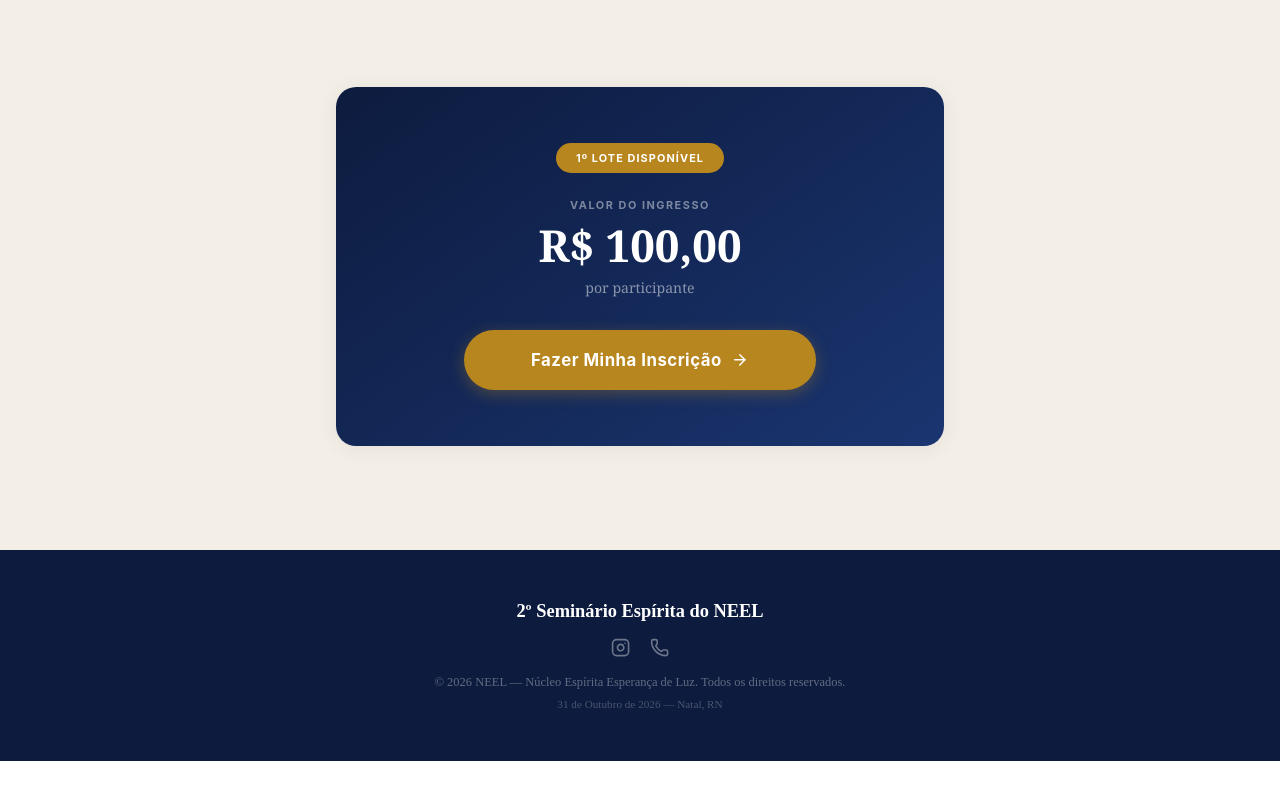
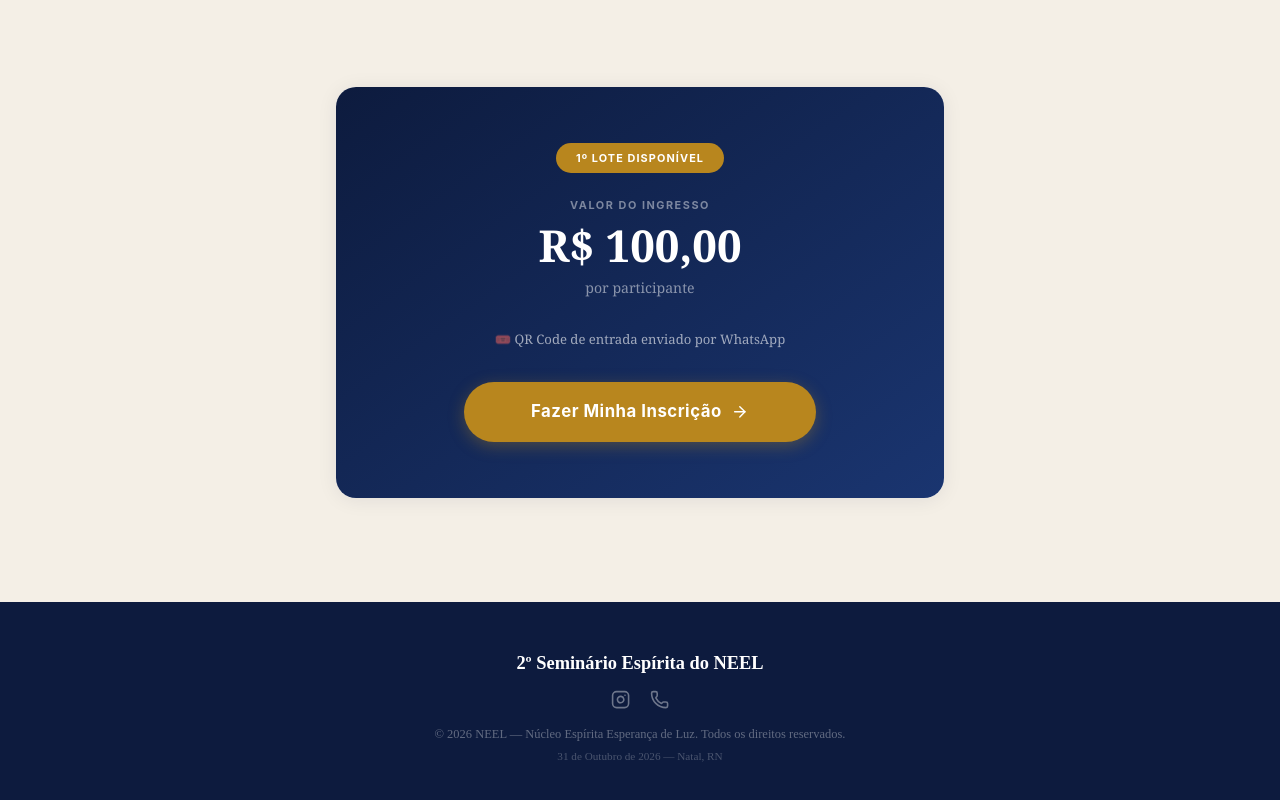
Before and after one commit to pedrologapp/neel_2seminario, a React (Vite) app: page / in a window 1280 px wide. Shown: the part 1656-2456 px from the top of the page. Before the commit the page ends 2417 px from the top, so only its background shows below. Built offline with nearby package versions, Linux system fonts and the light colour scheme.

Commit message:
Update App.jsx

```diff
--- a/src/App.jsx
+++ b/src/App.jsx
@@ -432,7 +432,10 @@ function App() {
               <p style={{fontFamily:"'Lora',Georgia,serif",color:'rgba(255,255,255,.5)',fontSize:'.88rem',margin:'.4rem 0 2rem'}}>
                 por participante
               </p>
-
+              {/* após o <p> de "por participante" */}
+              <p style={{fontFamily:"'Lora',Georgia,serif",color:'rgba(255,255,255,.6)',fontSize:'.82rem',margin:'0 0 2rem',display:'flex',alignItems:'center',justifyContent:'center',gap:'.4rem'}}>
+              🎟️ QR Code de entrada enviado por WhatsApp
+              </p>
               {/* 5 — Botão na linha própria */}
               <div>
                 {!showForm ? (
@@ -500,7 +503,7 @@ function App() {
                   {/* WhatsApp */}
                   <div style={{background:'#fffbf0',border:'1.5px solid #f0d98a',borderRadius:'1rem',padding:'1.25rem',marginBottom:'1.25rem'}}>
                     <p style={{fontFamily:"-apple-system,'Segoe UI',sans-serif",fontWeight:700,fontSize:'.82rem',color:'#92400e',display:'flex',alignItems:'center',gap:'.5rem',marginBottom:'1rem'}}>
-                      <Phone style={{width:'.9rem',height:'.9rem',color:'var(--gold)'}}/> O comprovante será enviado para este WhatsApp — digite com atenção!
+                      <Phone style={{width:'.9rem',height:'.9rem',color:'var(--gold)'}}/> Seu QR Code de entrada no evento será enviado para este WhatsApp — digite com atenção!
                     </p>
                     <div style={{display:'grid',gridTemplateColumns:'1fr 1fr',gap:'1rem'}}>
                       <div>
```
